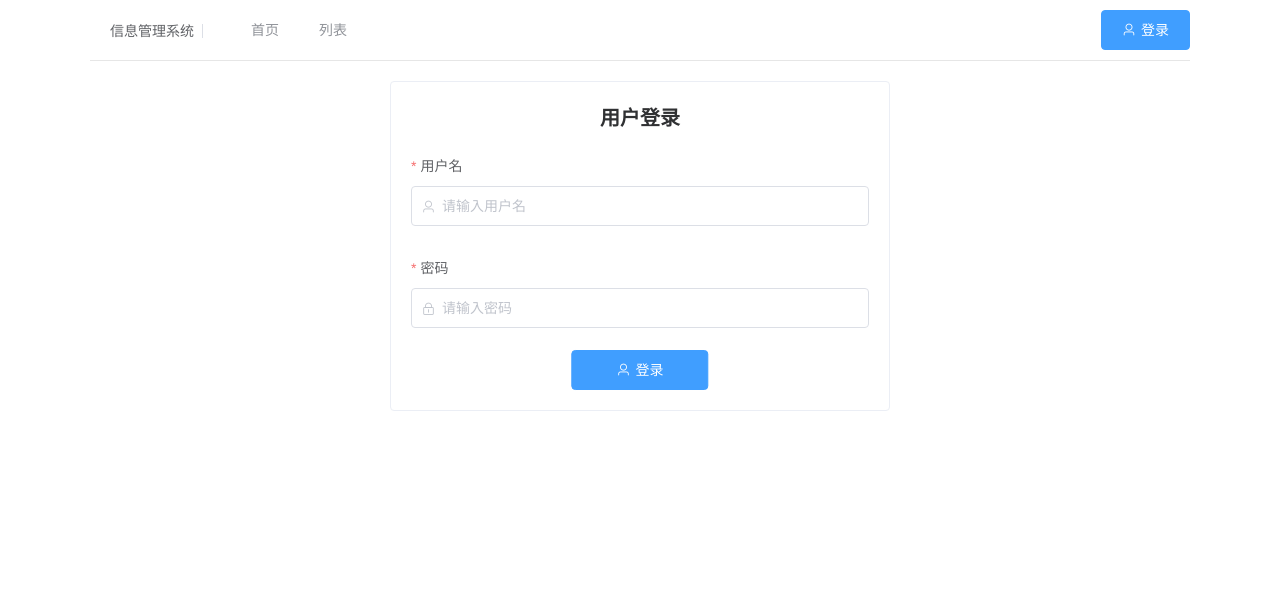
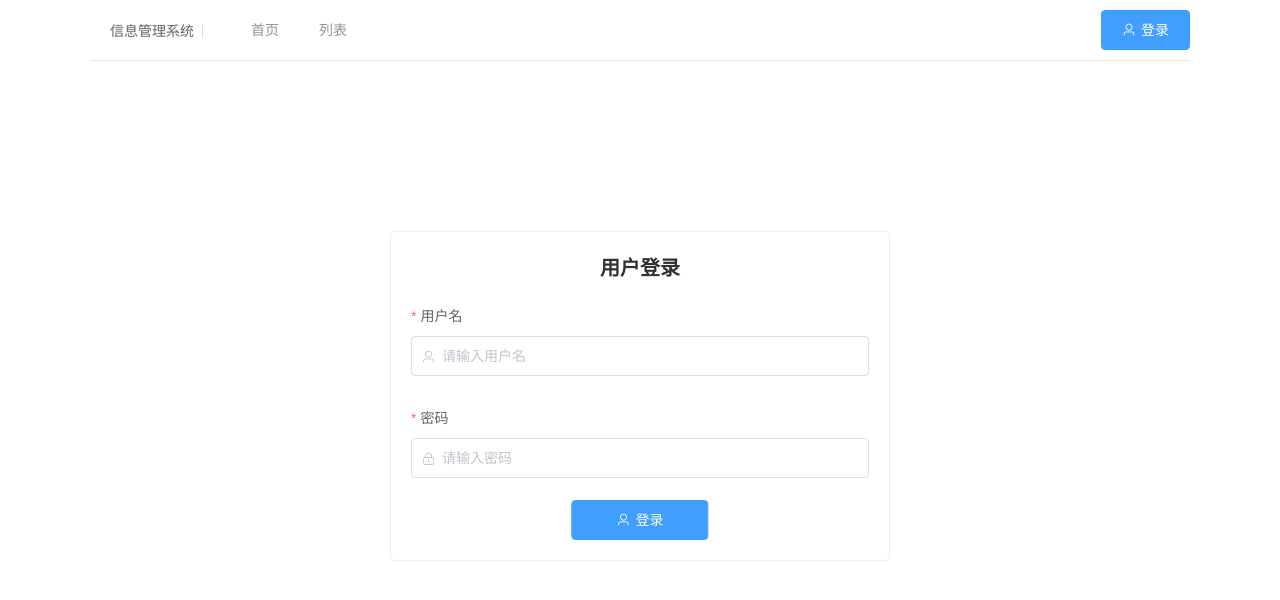
Before and after one commit to Jiubei0408/vue-test, a Vue app: page /#/login in a window 1280 px wide. Shown: the top 600 px of the page. Built offline with nearby package versions, Linux system fonts and the light colour scheme; no server answers.

Commit message:
改样式

```diff
--- a/src/components/page/login.vue
+++ b/src/components/page/login.vue
@@ -64,6 +64,7 @@
     #login-box {
         position: relative;
         left: 50%;
+        top: 150px;
         transform: translate(-50%, 0);
         width: 500px;
     }
```
